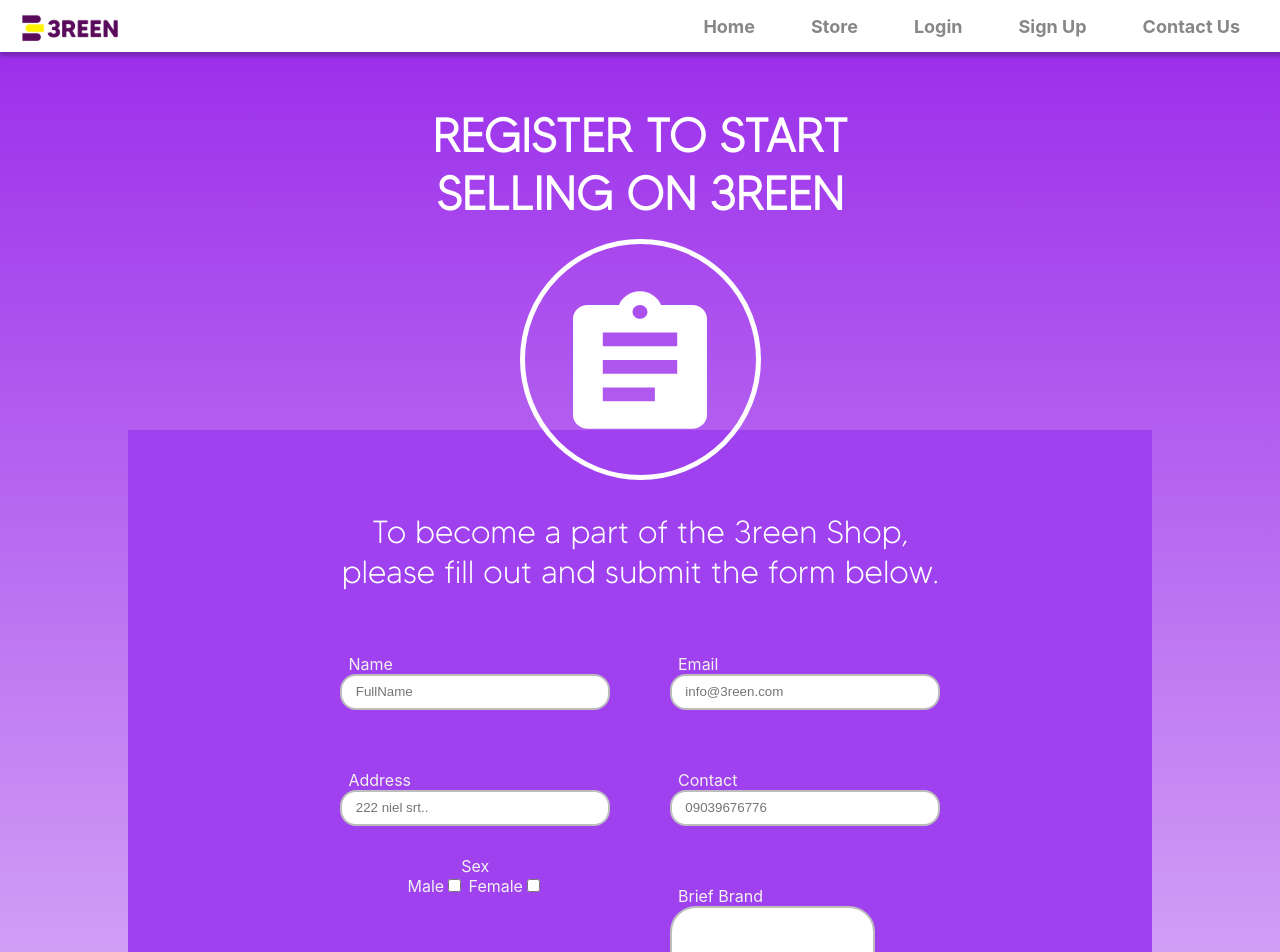
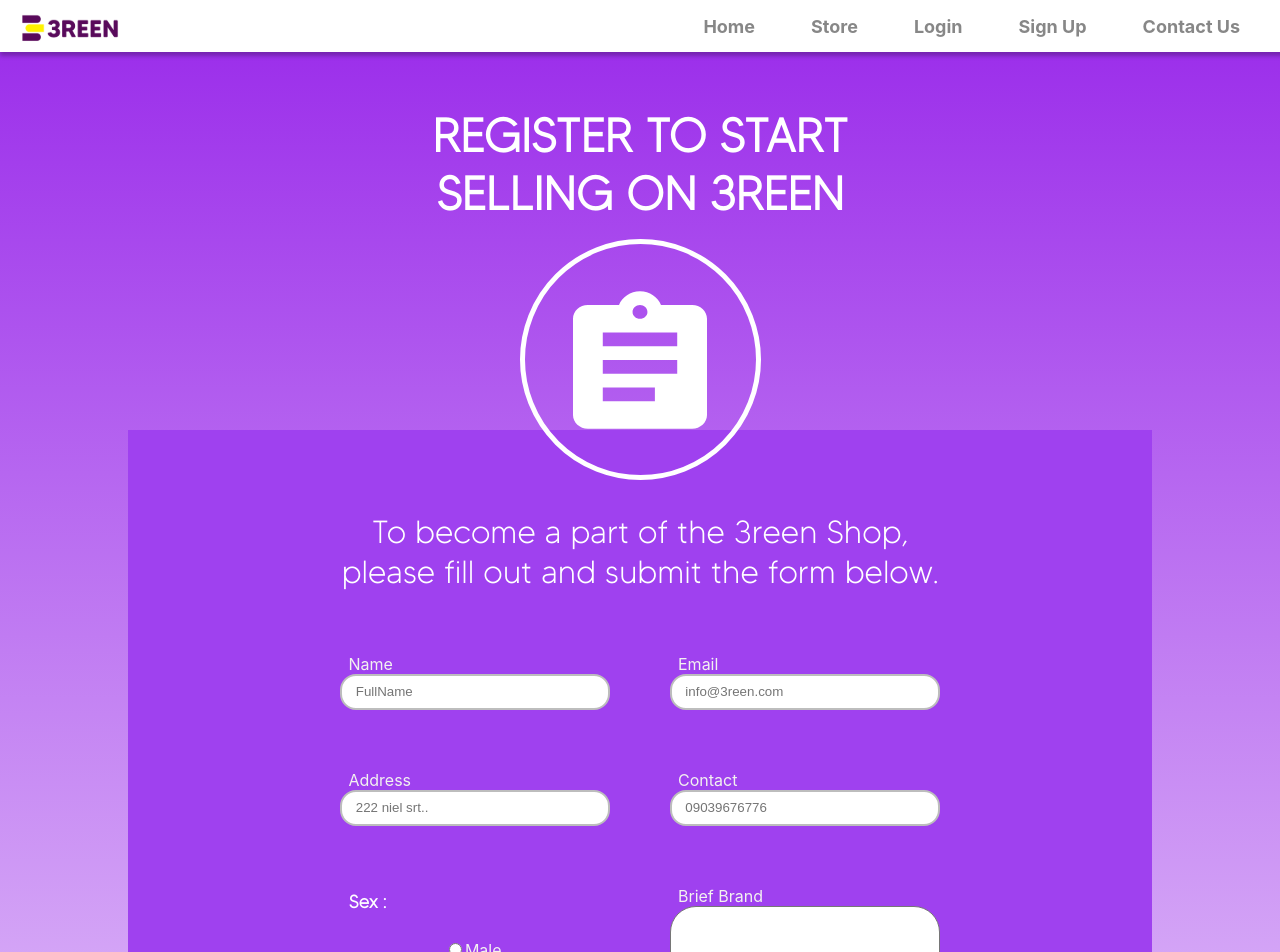
Before and after one commit to rayking12/vendors, a React (Create React App) app: page / in a window 1280 px wide. Shown: the top 952 px of the page. Built offline with nearby package versions, Linux system fonts and the light colour scheme.

Commit message:
made adjustments

```diff
--- a/src/component/Registration-page/Reg-page.jsx
+++ b/src/component/Registration-page/Reg-page.jsx
@@ -19,7 +19,7 @@
   constructor(props) {
     super(props);
     this.state = {
-      value: '',
+      value: "",
       fullName: null,
       email: null,
       address: null,
@@ -30,15 +30,15 @@
         contact: "",
       },
     };
-    this.handleNewChange = this.handleNewChange.bind(this)
-    this.handleSubmit = this.handleSubmit.bind(this)
+    this.handleNewChange = this.handleNewChange.bind(this);
+    this.handleSubmit = this.handleSubmit.bind(this);
   }
   handleNewChange(event) {
-  this.setState({value: event.target.value})
+    this.setState({ value: event.target.value });
   }
 
   handleNameChange = (e) => {
-    this.setState({ fullName: e.target.value})
+    this.setState({ fullName: e.target.value });
   };
 
   handleChange = (event) => {
@@ -48,8 +48,7 @@
 
     switch (name) {
       case "fullName":
-        errors.fullName =
-          value.length < 5 ? "Please Input your Full Name" : "";
+        errors.fullName = value.length < 5 ? "Please Input your Full Name" : "";
         break;
       case "email":
         errors.email = validEmailRegex.test(value) ? "" : "Email is not valid!";
@@ -74,13 +73,12 @@
 
   handleSubmit = (event) => {
     event.preventDefault();
-    alert('this form was submitted:' + this.state.value)
-    this.props.history.push('/home')
+    alert("this form was submitted:" + this.state.value);
+    this.props.history.push("/home");
   };
 
-
   render() {
-    const errors  = this.state;
+    const errors = this.state;
     return (
       <div>
         <RegStyle>
@@ -128,12 +126,13 @@
                   <input
                     className="form-input"
                     type="text"
-                  value={this.value} onChange={this.handleNewChange}
+                    value={this.value}
+                    onChange={this.handleNewChange}
                     placeholder="FullName"
                     name="fullName"
                     required
                   />
-          {this.state.errors.fullName.length < 5 &&  (
+                  {this.state.errors.fullName.length < 5 && (
                     <span className="error">{this.state.errors.fullName}</span>
                   )}
                 </div>
@@ -175,37 +174,28 @@
                     name="contact"
                     required
                   />
-
                 </div>
                 <div className="Sex-div">
-                <label className="form-label">Sex</label>
-                <label for="Male"> Male</label>
+                  <p>Sex :</p>
+                  <input type="radio" id="male" name="gender" value="male" />
+                    <label for="male">Male</label>
+                  <br />
                   <input
-                  className="form-input"
-                  type="Checkbox"
-                  onChange={this.handleChange}
-                  name="Male"
-                  value="Male"
-                  id="Male"
-                  noValidate
+                    type="radio"
+                    id="female"
+                    name="gender"
+                    value="female"
                   />
-                  <label for="Female"> Female</label>
-                <input
-                  className="form-input"
-                  type="Checkbox"
-                  onChange={this.handleChange}
-                  name="Female"
-                  value="Female"
-                  id="Female"
-                  />
+                  <label for="female">Female</label>
+                  <br />
                 </div>
 
                 <div className="form-divs">
                   <label>Brief Brand </label>
                   <textarea className="brief-div" required></textarea>
                 </div>
-              <div className='Button'>
-                <button type="Submit" > Register Now</button>
+                <div className="Button">
+                  <button type="Submit"> Register Now</button>
                 </div>
               </form>
             </div>
@@ -213,8 +203,8 @@
           </div>
         </RegStyle>
       </div>
-    )
-  };
+    );
+  }
 }
 
 export default withRouter(RegPage);
--- a/src/component/Registration-page/Reg-styled.jsx
+++ b/src/component/Registration-page/Reg-styled.jsx
@@ -139,26 +139,32 @@
     border: 2px solid #bdbdbd;
     padding-left: 1em;
   }
-  .form-divs input [placeholder] {
-    margin-right: 500px;
+  .Sex-div {
+    display: block;
+  }
+  .Sex-div label {
+    margin-right: 1rem;
+  }
+  .Sex-div input {
+    margin-left: 1rem;
   }
 
-  .Sex-div label {
+  .Sex-div p {
+    text-align: start;
+    margin-left: 2.4rem;
+    font-size: 18px;
+    font-weight: bold;
   }
   .form-label {
     display: flex;
     justify-content: center;
   }
   .brief-div {
-    height: 300px;
-    width: 76%;
-    padding: 1rem;
+   border-radius : 26px;
+   height: 11rem;
+   padding: 1rem;
 
-    background: #ffffff;
-    /* Primary / 1 */
-    border: 2px solid #bdbdbd;
-    box-sizing: border-box;
-    border-radius: 26px;
+
   }
   .error {
     font-weight: italics;
--- a/src/component/footer/footer-styled.jsx
+++ b/src/component/footer/footer-styled.jsx
@@ -82,11 +82,15 @@
 }
 
 .Footer .Socials {
+    display: flex;
+    flex-direction: column;
+    justify-content: center;
+    align-items: center;
 }
 
 .Footer .Socials > img {
-    margin-top: 2.5rem;
-    margin-left: 7rem;
+    margin-top: 1rem;
+    width: 9rem;
 }
 .Footer .Socials .Nav {
     margin-top: 1.5rem;
--- a/src/component/vendor-homepage/homepage-styled.jsx
+++ b/src/component/vendor-homepage/homepage-styled.jsx
@@ -58,6 +58,14 @@
 .Footer-div {
     margin: 120px;
 }
+@media (max-width: 600px) {
+    .Button {
+        margin: 18px;
+    }
+    .Footer-div {
+        margin: 10px;
+    }
+}
 
 
 `
--- a/src/component/vendor-homepage/vendor-homepage.jsx
+++ b/src/component/vendor-homepage/vendor-homepage.jsx
@@ -35,11 +35,10 @@
             <button className="Button-div">My Product</button>
           </div>
           <div className="Footer-div">
-            <Footer />
+      <Footer />
           </div>
       </div>
       </div>
-
     </HomeStyled>
   );
 };
```
Also changed, not shown: 1 other file (tests, documents, lock files or other folders). Lines whose indentation alone changed are shown as unchanged.
